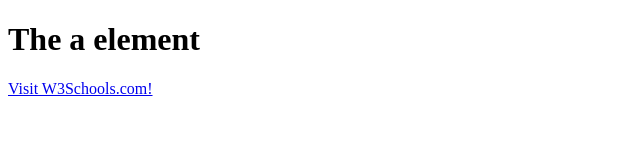
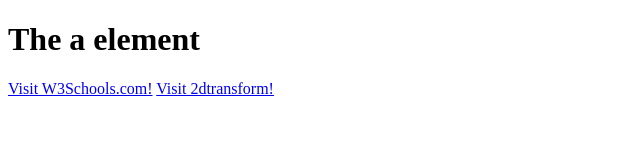
Before and after one commit to Bani1989/demo.github.io, a plain HTML site: page index.html in a window 1280 px wide. Shown: the whole page, without its empty margins (0-640 px from the left). Drawn offline with Linux system fonts and the light colour scheme.

Commit message:
Update index.html

```diff
--- a/index.html
+++ b/index.html
@@ -5,6 +5,7 @@
 <h1>The a element</h1>
 
 <a href="https://www.w3schools.com">Visit W3Schools.com!</a>
+  <a href="2dtransform.html">Visit 2dtransform!</a>
 
 </body>
 </html>
```
